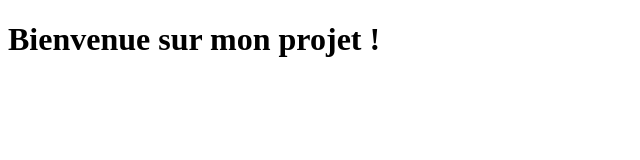
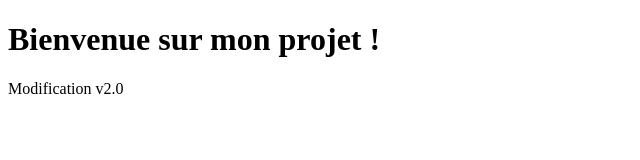
Before and after one commit to proxy1gh/Projet_Exam, a plain HTML site: page index.html in a window 1280 px wide. Shown: the whole page, without its empty margins (0-640 px from the left). Drawn offline with Linux system fonts and the light colour scheme.

Commit message:
Modification v2.0

```diff
--- a/index.html
+++ b/index.html
@@ -9,3 +9,4 @@
     <h1>Bienvenue sur mon projet !</h1>
 </body>
 </html>
+<p>Modification v2.0 </p>
```
